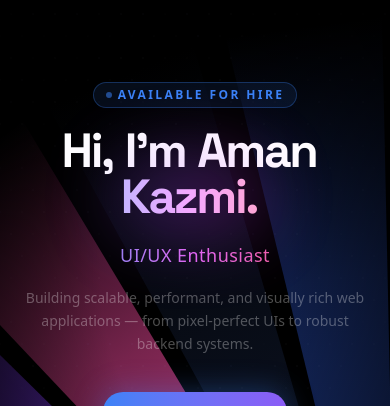
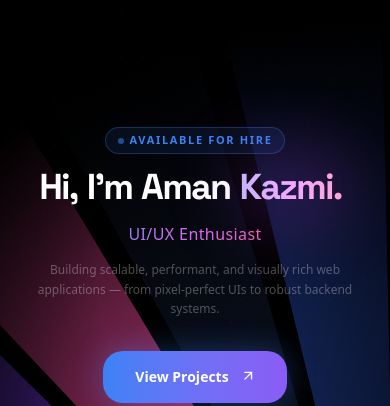
Before and after one commit to Amankazmi/Portfolio, a Next.js app: page / in a window 390 px wide. Shown: the part 140-546 px from the top of the page. Built offline with nearby package versions, Linux system fonts and the light colour scheme.

Commit message:
fix: mobile responsiveness - reduced padding, responsive ASCII art height, smaller text on xs

```diff
--- a/components/About.tsx
+++ b/components/About.tsx
@@ -50,13 +50,13 @@ const TRAITS = ["Problem Solver", "Clean Code Advocate", "UI Perfectionist", "Fa
 
 export default function About() {
     return (
-        <section id="about" className="py-32 relative overflow-hidden bg-bg-primary">
+        <section id="about" className="py-20 md:py-32 relative overflow-hidden bg-bg-primary">
             {/* Ambient blobs */}
             <div className="absolute top-0 right-0 w-[500px] h-[500px] bg-accent-blue/6 blur-[160px] rounded-full pointer-events-none" />
             <div className="absolute bottom-0 left-0 w-[400px] h-[400px] bg-accent-purple/6 blur-[140px] rounded-full pointer-events-none" />
 
             <div className="container mx-auto px-6 max-w-7xl relative z-10">
-                <div className="grid grid-cols-1 lg:grid-cols-2 gap-16 xl:gap-24 items-start">
+                <div className="grid grid-cols-1 lg:grid-cols-2 gap-10 lg:gap-16 xl:gap-24 items-start">
 
                     {/* ── LEFT COLUMN ── */}
                     <motion.div
@@ -67,7 +67,7 @@ export default function About() {
                         className="flex flex-col gap-8"
                     >
                         {/* ASCII art with overlay gradient */}
-                        <div className="relative rounded-2xl overflow-hidden border border-white/10 group max-w-sm" style={{ height: "380px" }}>
+                        <div className="relative rounded-2xl overflow-hidden border border-white/10 group w-full max-w-sm mx-auto lg:mx-0" style={{ height: "min(380px, 60vw)" }}>
                             <AsciiArt
                                 src="/ascii_art.jpeg"
                                 resolution={100}
--- a/components/Contact.tsx
+++ b/components/Contact.tsx
@@ -52,7 +52,7 @@ export default function Contact() {
     const inputBase = "w-full bg-white/[0.03] border border-white/10 rounded-xl px-4 py-3.5 text-white text-sm placeholder-white/20 focus:outline-none focus:border-accent-blue/60 focus:bg-white/[0.05] transition-all duration-300";
 
     return (
-        <section id="contact" className="py-32 relative bg-bg-primary overflow-hidden">
+        <section id="contact" className="py-20 md:py-32 relative bg-bg-primary overflow-hidden">
 
             {/* Ambient glows */}
             <div className="absolute top-1/4 left-1/4 w-96 h-96 bg-accent-blue/8 blur-[140px] rounded-full pointer-events-none" />
@@ -66,7 +66,7 @@ export default function Contact() {
                     whileInView={{ opacity: 1, y: 0 }}
                     viewport={{ once: true, margin: "-100px" }}
                     transition={{ duration: 0.6 }}
-                    className="text-center mb-20"
+                    className="text-center mb-12 md:mb-20"
                 >
                     <p className="text-sm tracking-[0.3em] uppercase text-accent-blue font-semibold mb-3">Get In Touch</p>
                     <h2 className="text-4xl md:text-5xl lg:text-6xl font-black font-heading text-white tracking-tighter">
--- a/components/Experience.tsx
+++ b/components/Experience.tsx
@@ -80,7 +80,7 @@ export default function Experience() {
     const lineHeight = useTransform(scrollYProgress, [0, 1], ["0%", "100%"]);
 
     return (
-        <section id="experience" className="py-32 relative bg-bg-primary overflow-hidden">
+        <section id="experience" className="py-20 md:py-32 relative bg-bg-primary overflow-hidden">
             {/* Background Orbs */}
             <div className="absolute top-1/4 left-0 w-96 h-96 bg-accent-blue/5 blur-[130px] rounded-full pointer-events-none" />
             <div className="absolute bottom-1/4 right-0 w-80 h-80 bg-accent-purple/5 blur-[120px] rounded-full pointer-events-none" />
@@ -102,7 +102,7 @@ export default function Experience() {
                 </motion.div>
 
                 {/* Main 2-col layout */}
-                <div className="grid grid-cols-1 lg:grid-cols-[1fr_1.4fr] gap-16 items-start">
+                <div className="grid grid-cols-1 lg:grid-cols-[1fr_1.4fr] gap-10 lg:gap-16 items-start">
 
                     {/* ── LEFT PANEL ── sticky animated content */}
                     <motion.div
--- a/components/Hero.tsx
+++ b/components/Hero.tsx
@@ -78,16 +78,16 @@ export default function Hero() {
             {/* ── Main content ── */}
             <motion.div
                 style={{ y: yText, opacity }}
-                className="relative z-20 flex flex-col items-center gap-5 px-6 max-w-5xl mx-auto text-center pt-24"
+                className="relative z-20 flex flex-col items-center gap-4 px-4 sm:px-6 max-w-5xl mx-auto text-center pt-24 w-full"
             >
                 {/* Eyebrow with animated typing indicator */}
                 <motion.div
                     initial={{ opacity: 0, y: 20 }}
                     animate={{ opacity: 1, y: 0 }}
                     transition={{ delay: 0.2, duration: 0.7 }}
-                    className="flex items-center gap-3"
+                    className="flex flex-wrap items-center justify-center gap-2 sm:gap-3"
                 >
-                    <span className="flex items-center gap-1.5 px-3 py-1 rounded-full border border-accent-blue/30 bg-accent-blue/10 text-accent-blue text-xs font-semibold tracking-[0.2em] uppercase">
+                    <span className="flex items-center gap-1.5 px-3 py-1 rounded-full border border-accent-blue/30 bg-accent-blue/10 text-accent-blue text-[11px] sm:text-xs font-semibold tracking-[0.15em] sm:tracking-[0.2em] uppercase">
                         <span className="w-1.5 h-1.5 rounded-full bg-accent-blue animate-pulse" />
                         Available for hire
                     </span>
@@ -102,7 +102,7 @@ export default function Hero() {
                     initial={{ opacity: 0, y: 30, filter: "blur(12px)" }}
                     animate={{ opacity: 1, y: 0, filter: "blur(0px)" }}
                     transition={{ delay: 0.35, duration: 0.9, ease: [0.22, 1, 0.36, 1] }}
-                    className="text-5xl sm:text-7xl md:text-8xl lg:text-9xl font-black font-heading tracking-tighter leading-[0.95] text-white"
+                    className="text-4xl sm:text-6xl md:text-7xl lg:text-8xl xl:text-9xl font-black font-heading tracking-tighter leading-[0.95] text-white"
                 >
                     <SmoothTyping text="Hi, I'm Aman Kazmi." delay={0.5} speed={0.055} />
                 </motion.div>
@@ -112,7 +112,7 @@ export default function Hero() {
                     initial={{ opacity: 0, y: 16 }}
                     animate={{ opacity: 1, y: 0 }}
                     transition={{ delay: 0.55, duration: 0.7 }}
-                    className="text-lg sm:text-xl md:text-2xl font-light text-white/50 tracking-wide"
+                    className="text-base sm:text-lg md:text-xl font-light text-white/50 tracking-wide"
                 >
                     <TypewriterEffect
                         words={[
@@ -129,7 +129,7 @@ export default function Hero() {
                     initial={{ opacity: 0, y: 12 }}
                     animate={{ opacity: 1, y: 0 }}
                     transition={{ delay: 0.7, duration: 0.7 }}
-                    className="max-w-lg text-sm text-white/30 leading-relaxed"
+                    className="max-w-md text-xs sm:text-sm text-white/30 leading-relaxed px-2 sm:px-0"
                 >
                     Building scalable, performant, and visually rich web applications — from pixel-perfect UIs to robust backend systems.
                 </motion.p>
--- a/components/Projects.tsx
+++ b/components/Projects.tsx
@@ -233,7 +233,7 @@ export default function Projects() {
     const rest = PREMIUM_PROJECTS.filter(p => !p.featured);
 
     return (
-        <section id="projects" className="py-32 relative overflow-hidden bg-bg-primary">
+        <section id="projects" className="py-20 md:py-32 relative overflow-hidden bg-bg-primary">
             <div className="container mx-auto px-6 max-w-7xl relative z-10">
 
                 {/* Section header */}
--- a/components/Skills.tsx
+++ b/components/Skills.tsx
@@ -52,7 +52,7 @@ export default function Skills() {
         : SKILLS;
 
     return (
-        <section id="skills" className="py-32 relative overflow-hidden bg-bg-primary">
+        <section id="skills" className="py-20 md:py-32 relative overflow-hidden bg-bg-primary">
             <div className="shader-grain" />
 
             {/* Blobs */}
```
